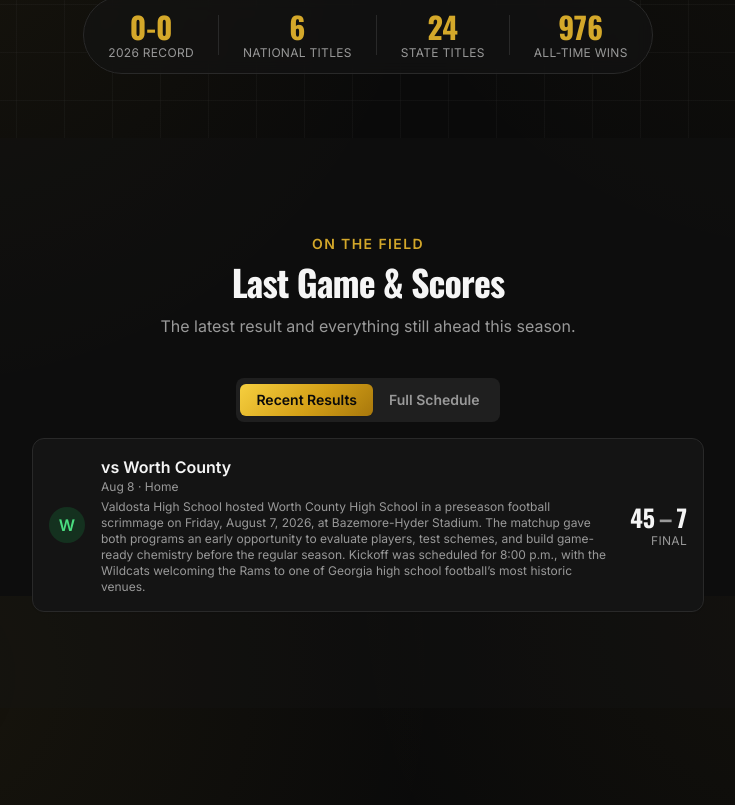
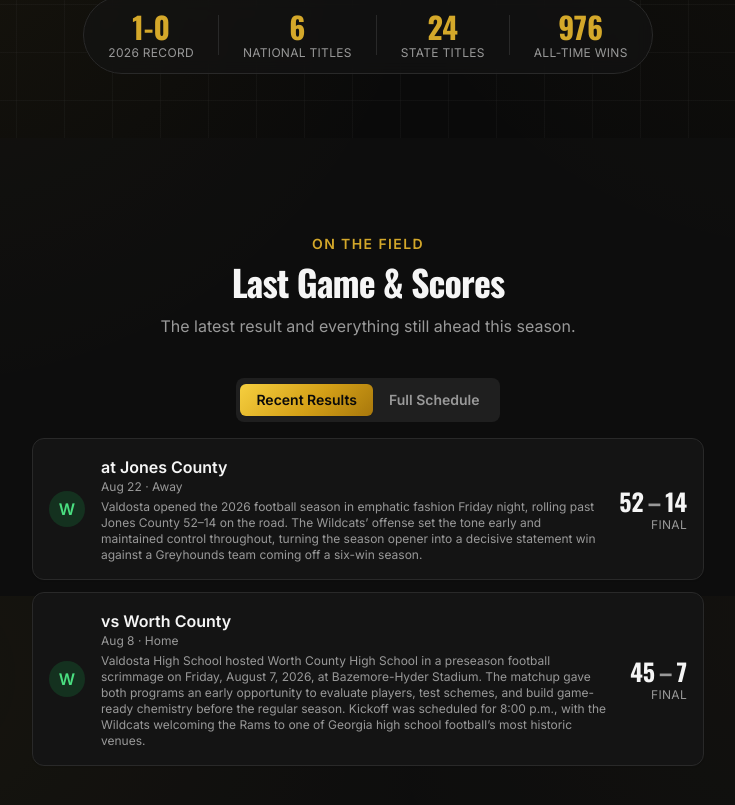
Before and after one commit to calebbsides/vhs-wildcats, a React (Vite) app: page / in a window 1280 px wide. Shown: the part 1004-1809 px from the top of the page, without its empty margins (272-1007 px from the left). Built offline with nearby package versions, Linux system fonts and the light colour scheme.

Commit message:
Update content.ts

```diff
--- a/src/data/content.ts
+++ b/src/data/content.ts
@@ -138,7 +138,7 @@
       time: "8:00 PM",
       where: "away",
       venue: "Gray, GA",
-      // result: { wildcats: 0, opponent: 0, recap: "Short game recap here." },
+      result: { wildcats: 52, opponent: 14, recap: "Valdosta opened the 2026 football season in emphatic fashion Friday night, rolling past Jones County 52–14 on the road. The Wildcats’ offense set the tone early and maintained control throughout, turning the season opener into a decisive statement win against a Greyhounds team coming off a six-win season." },
     },
     {
       opponent: "Howard",
```
